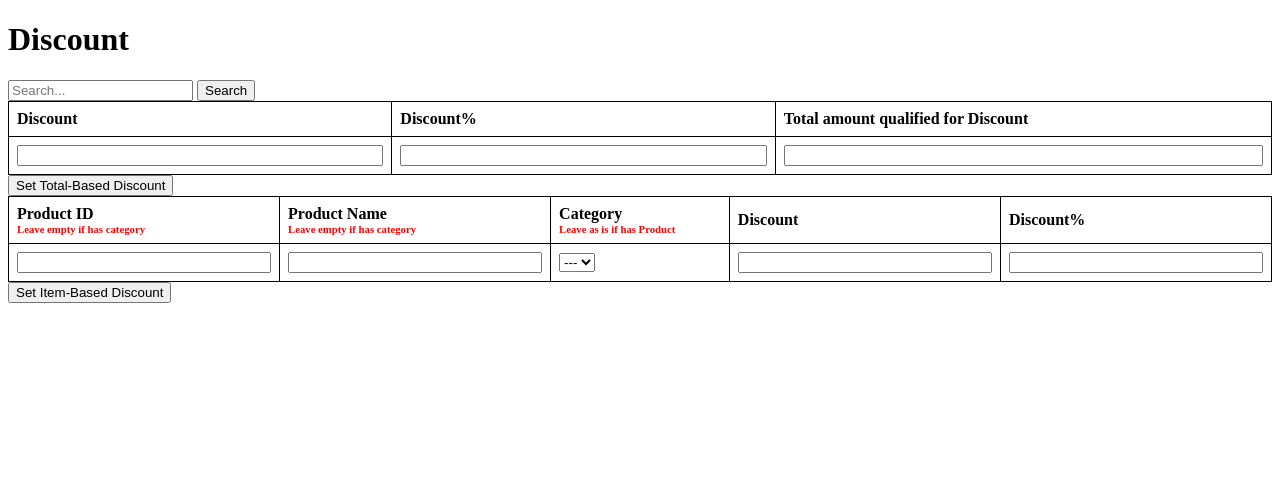
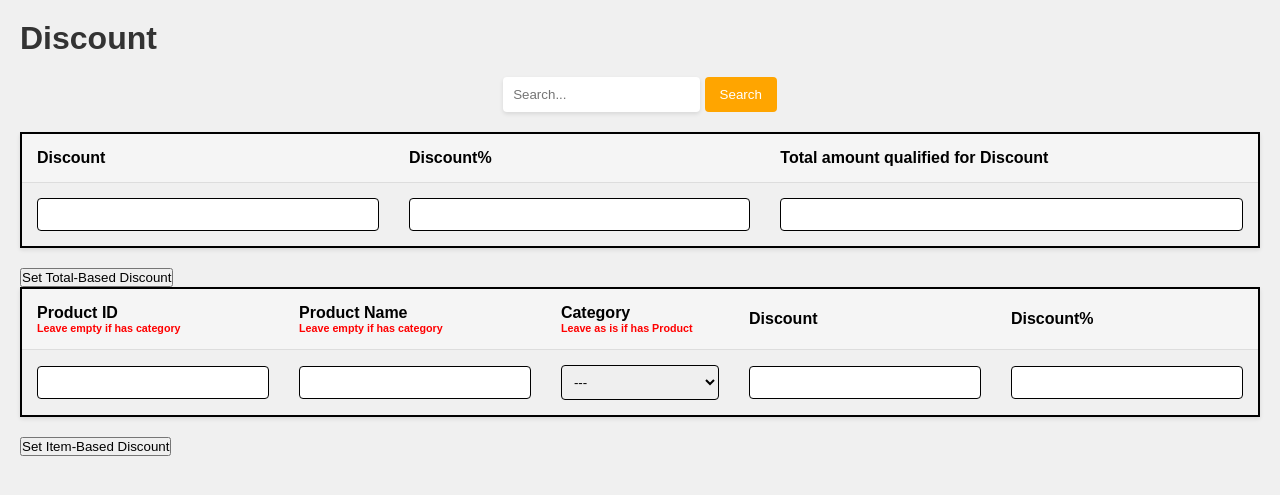
Before and after one commit to ViverIT1/WebBasedPOS, a PHP site: page /discount.php in a window 1280 px wide. Shown: the top 495 px of the page. Run offline with PHP 8.4, Linux system fonts and the light colour scheme; data that the repository does not hold is empty.

Commit message:
new discount design css

```diff
--- a/discount.css
+++ b/discount.css
@@ -1,36 +1,103 @@
-.content-table {
-    border-collapse: collapse;
-    width: 100%;
-  }
+/* discountsample_design.css */
 
-  th, td {
-    border: 1px solid black;
-    padding: 8px;
-    text-align: left;
-  }
-
-tbody input {
-    width: 100%;
+/* Reset some default styles */
+* {
+  margin: 0;
+  padding: 0;
   box-sizing: border-box;
 }
 
-  .output-box {
-    border-collapse: collapse;
-    width: 100%;
-    border-radius: 1px;
-    padding: 10px;
-    box-sizing: border-box;
-    resize: vertical;
-    overflow: auto;
+/* Body styles */
+body {
+  font-family: Arial, sans-serif;
+  background-color: #f0f0f0;
+  padding: 20px;
 }
 
-  .output-box input[type="text"] {
+/* Header styles */
+.header {
+  text-align: left;
+  color: #333;
+  margin-bottom: 20px;
+}
+
+/* Form styles */
+form {
+  text-align: center;
+  margin-bottom: 20px;
+}
+
+input[type="search"] {
+  padding: 10px;
+  border: none;
+  border-radius: 4px;
+  box-shadow: 0 2px 4px rgba(0, 0, 0, 0.1);
+}
+
+button[type="submit"] {
+  padding: 10px 15px;
+  background-color: orange;
+  color: #fff;
+  border: none;
+  border-radius: 4px;
+  cursor: pointer;
+  transition: background-color 0.2s ease-in-out;
+}
+
+button[type="submit"]:hover {
+  background-color: #0056b3;
+}
+
+/* Table styles */
+.content-table {
   width: 100%;
-    height: 90px;
+  border-collapse: collapse;
+  border: 2px solid;
+  margin-bottom: 20px;
+  box-shadow: 0 2px 4px rgba(0, 0, 0, 0.1);
+}
+
+.content-table th,
+.content-table td {
+  padding: 15px;
+  text-align: left;
+  border-bottom: 1px solid #ddd;
+}
+
+.content-table th {
+  background-color: #f5f5f5;
+  font-weight: bold;
+}
+
+/* Input field styles */
+.content-table input[type="text"],
+.content-table select {
+  width: 100%;
+  padding: 8px;
+  border: 1px solid black;
+  border-radius: 4px;
+}
+
+/* Button styles */
+.content-table a {
+  display: inline-block;
+  margin-top: 10px;
+}
+
+.content-table button {
+  padding: 10px 15px;
+  background-color: #007bff;
+  color: #fff;
   border: none;
-    font-size: 14px;
-    resize: vertical;
+  border-radius: 4px;
+  cursor: pointer;
+  transition: background-color 0.2s ease-in-out;
 }
+
+.content-table button:hover {
+  background-color: #0056b3;
+}
+
 .content-table th h6 {
 margin: 0; /* Remove vertical margin */
 padding: 0; /* Remove padding */
```
Lines whose indentation alone changed are shown as unchanged.
